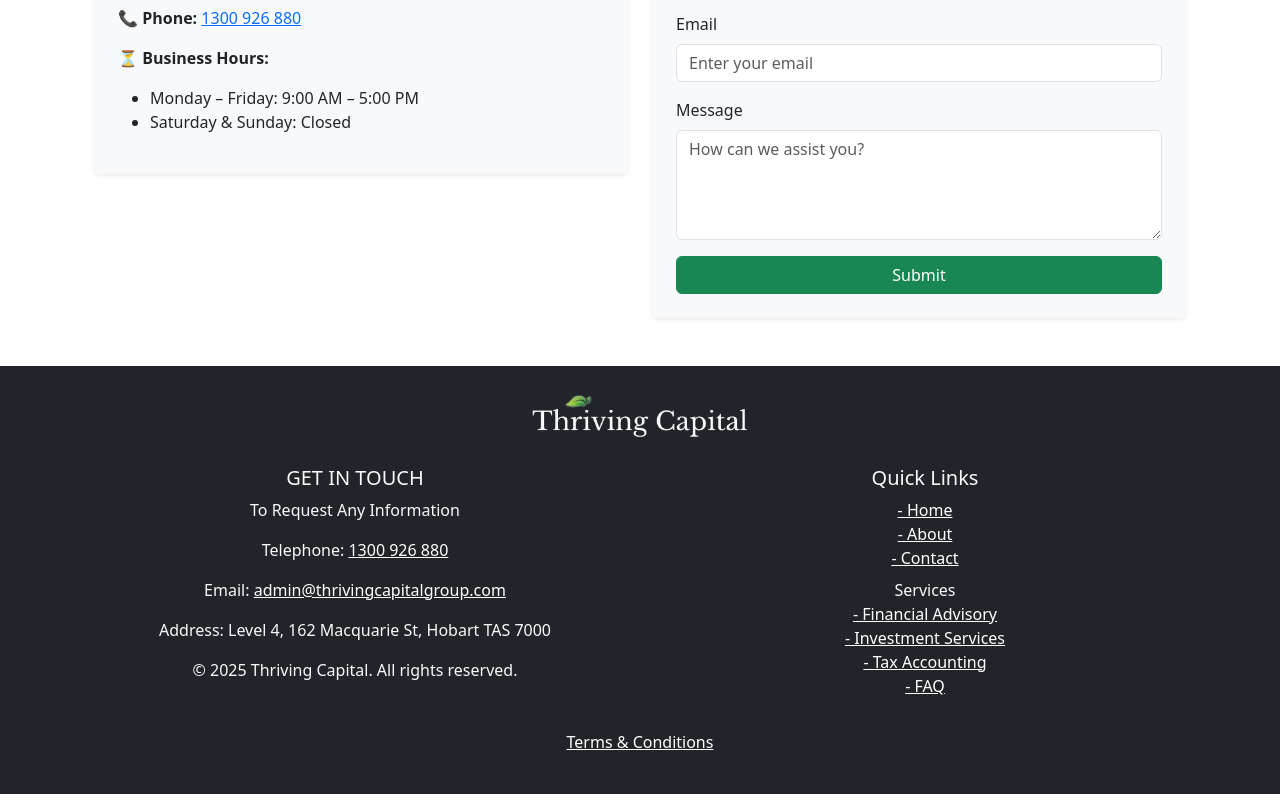
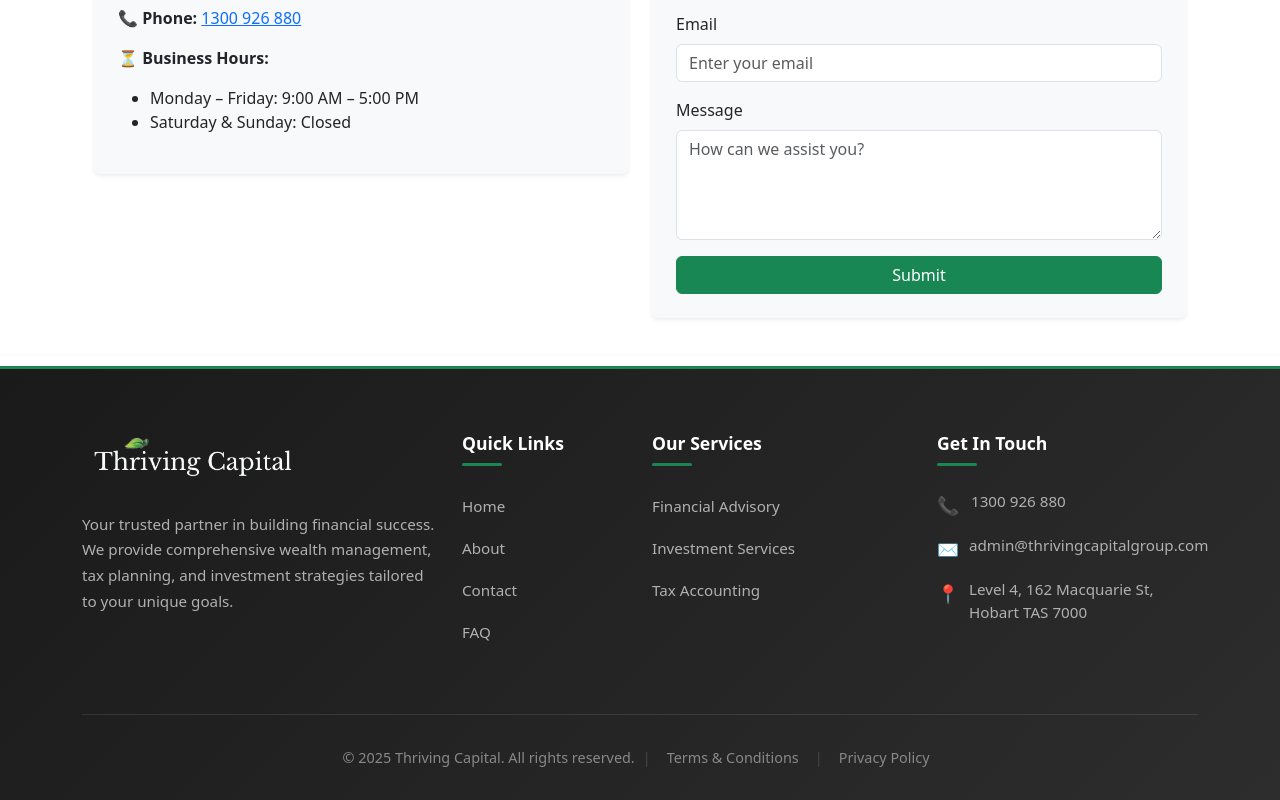
Before and after one commit to OM-Lending/thriving-capital, a React (Create React App) app: page /contact in a window 1280 px wide. Shown: the part 322-1122 px from the top of the page. Built offline with nearby package versions, Linux system fonts and the light colour scheme.

Commit message:
update: refactored Footer.js

```diff
--- a/src/components/Footer.js
+++ b/src/components/Footer.js
@@ -1,62 +1,257 @@
 import React from "react";
 import { Container, Row, Col } from "react-bootstrap";
 import { Link } from "react-router-dom";
-import logo from "../assets/ThrLogo-3.png"; // Adjust the path to your logo
+import logo from "../assets/ThrLogo-3.png";
 
 const Footer = () => {
+  const currentYear = new Date().getFullYear();
+
   return (
-    <footer className="bg-dark text-light text-center py-4">
+    <>
+      <style>{`
+        .modern-footer {
+          background: linear-gradient(135deg, #1a1a1a 0%, #2d2d2d 100%);
+          color: #e0e0e0;
+          padding-top: 4rem;
+          padding-bottom: 2rem;
+          border-top: 3px solid #198754;
+        }
+
+        .footer-logo {
+          height: 55px;
+          transition: all 0.3s ease;
+          filter: brightness(1);
+        }
+
+        .footer-logo:hover {
+          filter: brightness(1.2);
+          transform: scale(1.05);
+        }
+
+        .footer-section-title {
+          color: white;
+          font-size: 1.1rem;
+          font-weight: 600;
+          margin-bottom: 1.5rem;
+          position: relative;
+          padding-bottom: 0.75rem;
+        }
+
+        .footer-section-title::after {
+          content: '';
+          position: absolute;
+          bottom: 0;
+          left: 0;
+          width: 40px;
+          height: 3px;
+          background: #198754;
+          border-radius: 2px;
+        }
+
+        .footer-link {
+          color: #b0b0b0;
+          text-decoration: none;
+          transition: all 0.3s ease;
+          display: inline-block;
+          padding: 0.35rem 0;
+          font-size: 0.95rem;
+        }
+
+        .footer-link:hover {
+          color: #198754;
+          padding-left: 8px;
+        }
+
+        .footer-contact-item {
+          display: flex;
+          align-items: flex-start;
+          margin-bottom: 1rem;
+          color: #b0b0b0;
+          font-size: 0.95rem;
+        }
+
+        .footer-contact-icon {
+          color: #198754;
+          margin-right: 0.75rem;
+          font-size: 1.1rem;
+          margin-top: 2px;
+          min-width: 20px;
+        }
+
+        .footer-contact-link {
+          color: #b0b0b0;
+          text-decoration: none;
+          transition: color 0.3s ease;
+        }
+
+        .footer-contact-link:hover {
+          color: #198754;
+        }
+
+        .footer-description {
+          color: #b0b0b0;
+          line-height: 1.7;
+          margin-bottom: 1.5rem;
+          font-size: 0.95rem;
+        }
+
+        .footer-bottom {
+          border-top: 1px solid rgba(255, 255, 255, 0.1);
+          margin-top: 3rem;
+          padding-top: 2rem;
+          text-align: center;
+        }
+
+        .footer-bottom-text {
+          color: #888;
+          font-size: 0.9rem;
+          margin: 0;
+        }
+
+        .footer-bottom-link {
+          color: #888;
+          text-decoration: none;
+          transition: color 0.3s ease;
+          margin: 0 0.5rem;
+        }
+
+        .footer-bottom-link:hover {
+          color: #198754;
+        }
+
+        @media (max-width: 767px) {
+          .footer-section-title::after {
+            left: 50%;
+            transform: translateX(-50%);
+          }
+
+          .modern-footer {
+            text-align: center;
+          }
+
+          .footer-contact-item {
+            justify-content: center;
+          }
+        }
+      `}</style>
+
+      <footer className="modern-footer">
         <Container>
-        {/* Logo Section */}
-        <Row className="mb-3">
-          <Col>
-            <img src={logo} alt="Company Logo" style={{ height: "60px" }} />
+          <Row className="g-4">
+            {/* Company Info Section */}
+            <Col lg={4} md={6}>
+              <Link
+                to="/"
+                style={{ display: "inline-block", marginBottom: "1.5rem" }}
+              >
+                <img
+                  src={logo}
+                  alt="Thriving Capital Logo"
+                  className="footer-logo"
+                />
+              </Link>
+              <p className="footer-description">
+                Your trusted partner in building financial success. We provide
+                comprehensive wealth management, tax planning, and investment
+                strategies tailored to your unique goals.
+              </p>
+            </Col>
+
+            {/* Quick Links Section */}
+            <Col lg={2} md={6}>
+              <h5 className="footer-section-title">Quick Links</h5>
+              <ul className="list-unstyled">
+                <li className="mb-2">
+                  <Link to="/" className="footer-link">
+                    Home
+                  </Link>
+                </li>
+                <li className="mb-2">
+                  <Link to="/about" className="footer-link">
+                    About
+                  </Link>
+                </li>
+                <li className="mb-2">
+                  <Link to="/contact" className="footer-link">
+                    Contact
+                  </Link>
+                </li>
+                <li className="mb-2">
+                  <Link to="/faq" className="footer-link">
+                    FAQ
+                  </Link>
+                </li>
+              </ul>
+            </Col>
+
+            {/* Services Section */}
+            <Col lg={3} md={6}>
+              <h5 className="footer-section-title">Our Services</h5>
+              <ul className="list-unstyled">
+                <li className="mb-2">
+                  <Link to="/financial-advisory" className="footer-link">
+                    Financial Advisory
+                  </Link>
+                </li>
+                <li className="mb-2">
+                  <Link to="/investment-services" className="footer-link">
+                    Investment Services
+                  </Link>
+                </li>
+                <li className="mb-2">
+                  <Link to="/tax-accounting" className="footer-link">
+                    Tax Accounting
+                  </Link>
+                </li>
+              </ul>
+            </Col>
+
+            {/* Contact Section */}
+            <Col lg={3} md={6}>
+              <h5 className="footer-section-title">Get In Touch</h5>
+              <div className="footer-contact-item">
+                <span className="footer-contact-icon">📞</span>
+                <a href="tel:+61300926880" className="footer-contact-link">
+                  1300 926 880
+                </a>
+              </div>
+              <div className="footer-contact-item">
+                <span className="footer-contact-icon">✉️</span>
+                <a
+                  href="mailto:admin@thrivingcapitalgroup.com"
+                  className="footer-contact-link"
+                >
+                  admin@thrivingcapitalgroup.com
+                </a>
+              </div>
+              <div className="footer-contact-item">
+                <span className="footer-contact-icon">📍</span>
+                <span>Level 4, 162 Macquarie St, Hobart TAS 7000</span>
+              </div>
             </Col>
           </Row>
 
+          {/* Bottom Bar */}
+          <div className="footer-bottom">
             <Row>
-          {/* Original Content */}
-          <Col md={6} className="text-center">
-            <h5>GET IN TOUCH</h5>
-            <p>To Request Any Information</p>
-            <p>
-              Telephone: <a href="tel:+61300926880" className="text-white">1300 926 880</a>
-            </p>
-            <p>
-              Email: <a href="mailto:admin@thrivingcapitalgroup.com" className="text-white">admin@thrivingcapitalgroup.com</a>
-            </p>
-            <p>Address: Level 4, 162 Macquarie St, Hobart TAS 7000</p>
-            <p>© {new Date().getFullYear()} Thriving Capital. All rights reserved.</p>
-          </Col>
-
-          {/* Navigation Links */}
-          <Col md={6} className="text-md-right text-center">
-            <h5>Quick Links</h5>
-            <ul className="list-unstyled">
-              <li><Link to="/" className="text-white"> - Home</Link></li>
-              <li><Link to="/about" className="text-white"> - About</Link></li>
-              <li><Link to="/contact" className="text-white"> - Contact</Link></li>
-              <li className="mt-2 font-weight-bold">Services</li>
-              <ul className="list-unstyled ml-3">
-                <li><Link to="/financial-advisory" className="text-white"> - Financial Advisory</Link></li>
-                <li><Link to="/investment-services" className="text-white"> - Investment Services</Link></li>
-                <li><Link to="/tax-accounting" className="text-white"> - Tax Accounting</Link></li>
-              </ul>
-              <li><Link to="/faq" className="text-white"> - FAQ</Link></li>
-            </ul>
-          </Col>
-        </Row>
-
-        {/* Terms & Conditions Link */}
-        <Row className="mt-3">
               <Col>
-            <p>
-              <Link to="/term" className="text-white">Terms & Conditions</Link>
+                <p className="footer-bottom-text">
+                  © {currentYear} Thriving Capital. All rights reserved.
+                  <span style={{ margin: "0 0.5rem", color: "#444" }}>|</span>
+                  <Link to="/term" className="footer-bottom-link">
+                    Terms & Conditions
+                  </Link>
+                  <span style={{ margin: "0 0.5rem", color: "#444" }}>|</span>
+                  <Link to="/term" className="footer-bottom-link">
+                    Privacy Policy
+                  </Link>
                 </p>
               </Col>
             </Row>
+          </div>
         </Container>
       </footer>
+    </>
   );
 };
 
```
Lines whose indentation alone changed are shown as unchanged.
